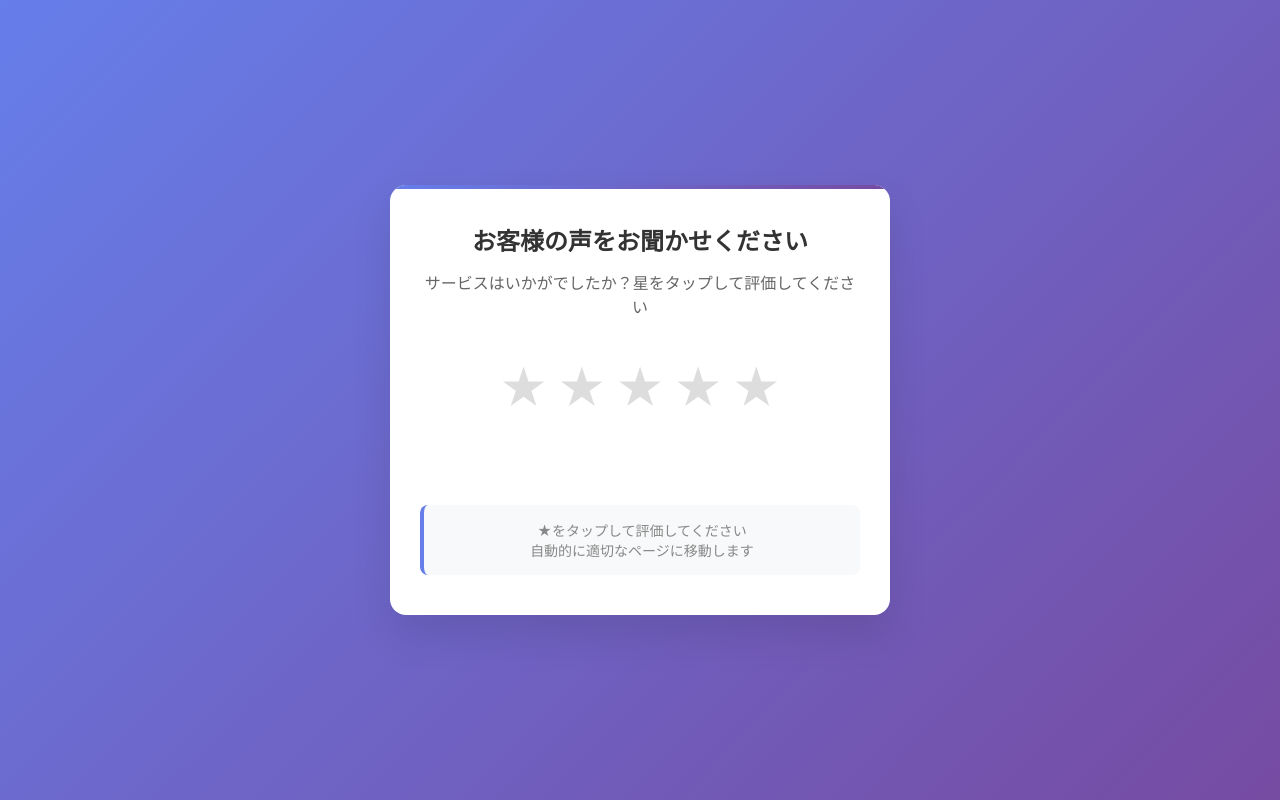
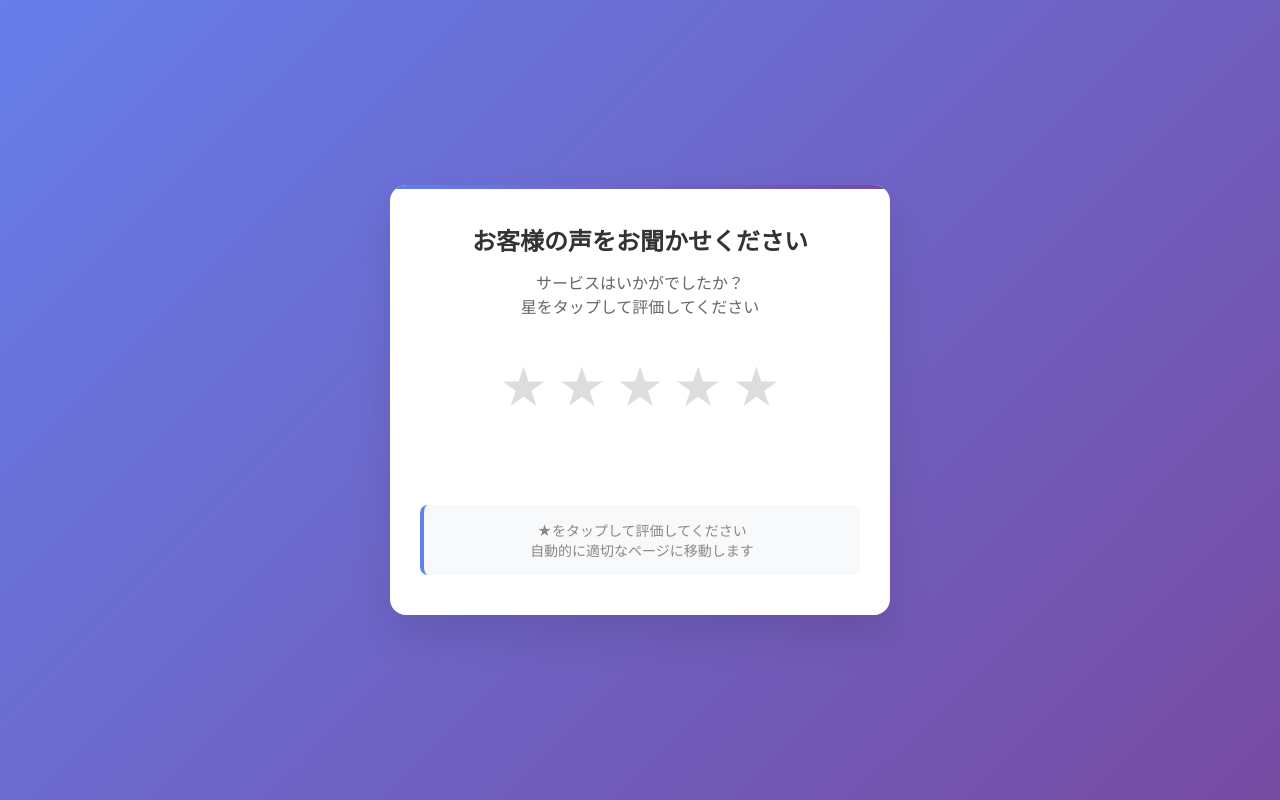
Before and after one commit to wassupbedeee/review-gate, a plain HTML site: page index.html in a window 1280 px wide. Drawn offline with Linux system fonts and the light colour scheme.

Commit message:
Update index.html

```diff
--- a/index.html
+++ b/index.html
@@ -178,7 +178,9 @@
 <body>
   <div class="container">
     <h1>お客様の声をお聞かせください</h1>
-    <p class="subtitle">サービスはいかがでしたか？星をタップして評価してください</p>
+    <p class="subtitle">サービスはいかがでしたか？<br>
+      星をタップして評価してください
+    </p>
 
     <div class="star-rating" id="starRating">
       <span class="star" data-rating="1">★</span>
```
